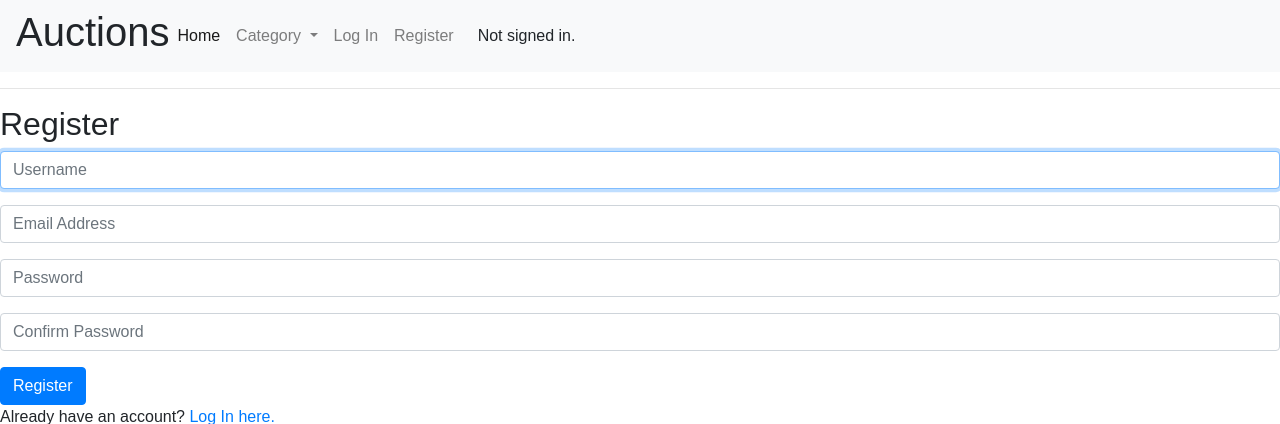
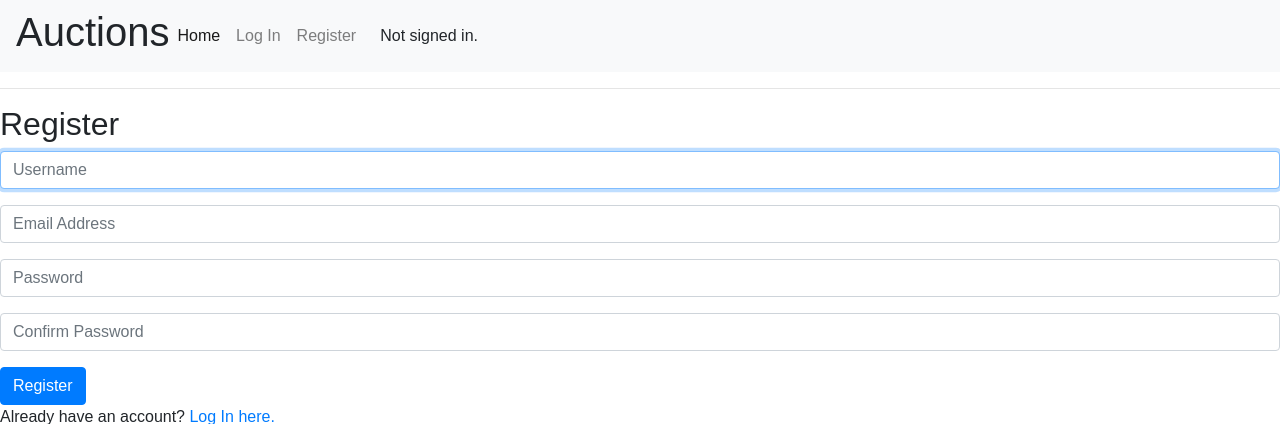
Before and after one commit to Moorgal/cs50w-commerce, a Django app: page /register in a window 1280 px wide. Shown: the top 424 px of the page. Run offline with Django 3.2, Linux system fonts and the light colour scheme; some libraries are stand-ins or nearby versions.

Commit message:
categories out from navbar

```diff
--- a/auctions/templates/auctions/layout.html
+++ b/auctions/templates/auctions/layout.html
@@ -21,15 +21,7 @@
                 <li class="nav-item active">
                   <a class="nav-link" href="{% url 'index' %}">Home <span class="sr-only">(current)</span></a>
                 </li>
-                <li class="nav-item dropdown">
-                    <a class="nav-link dropdown-toggle" href="#" id="navbarDropdownMenuLink" data-toggle="dropdown" aria-haspopup="true" aria-expanded="false">
-                      Category
-                    </a>
-                    <div class="dropdown-menu" aria-labelledby="navbarDropdownMenuLink">
-                      {% block category_list %}
-                      {% endblock %}
-                    </div>
-                  </li>
+
                 {% if user.is_authenticated %}
                 <li class="nav-item">
                     <a class="nav-link" href="{% url 'create_listing' %}">Create Listing</a>
--- a/auctions/views.py
+++ b/auctions/views.py
@@ -3,25 +3,22 @@ from django.db import IntegrityError
 from django.http import HttpResponse, HttpResponseRedirect
 from django.shortcuts import render, redirect
 from django.urls import reverse
-from django.template import loader
 
-from .models import User, Listing
+from .models import User, Listing, Categories
 from .forms import ListingForm
 
 
 def index(request):
     listings = Listing.objects.filter(is_available=True)
-    context = {'listings': listings}
+    category = Categories.objects.all()
+    context = {'listings': listings,
+               'category': category,}
     return render(request, "auctions/index.html", context)
 
 def my_listings(request):
     listings = Listing.objects.filter(user = User.username)
     context = {"listings": listings}
     return render(request, "auctions/index.html", context)
-
-def category_list(request):
-    template = loader.get_template('categories.html')
-    return HttpResponse(template.render())
 
 def single_page(request, pk):
     page = Listing.objects.get(id=pk)
```
Also changed, not shown: auctions/templates/auctions/index.html (+6 -1 lines).
